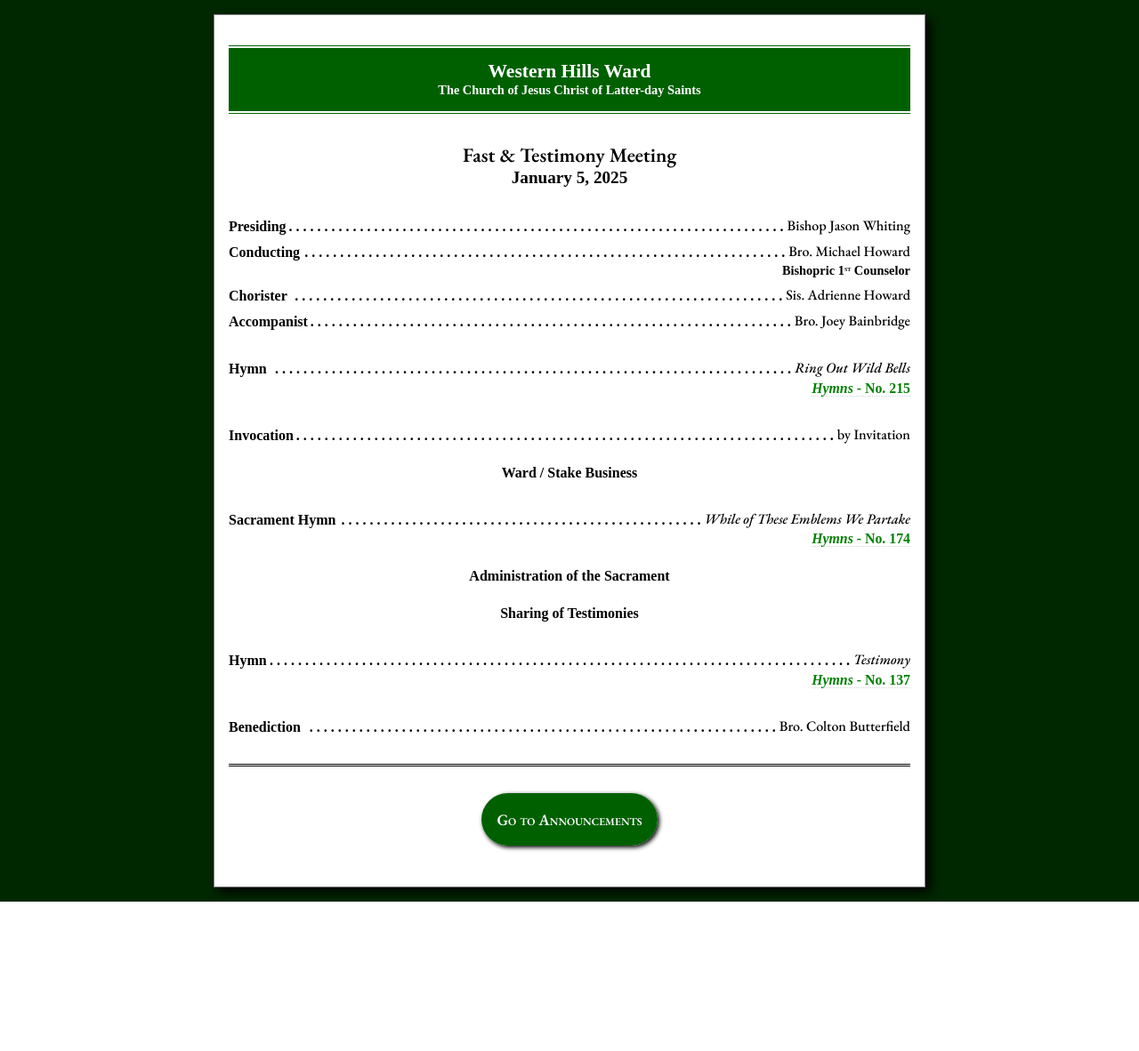
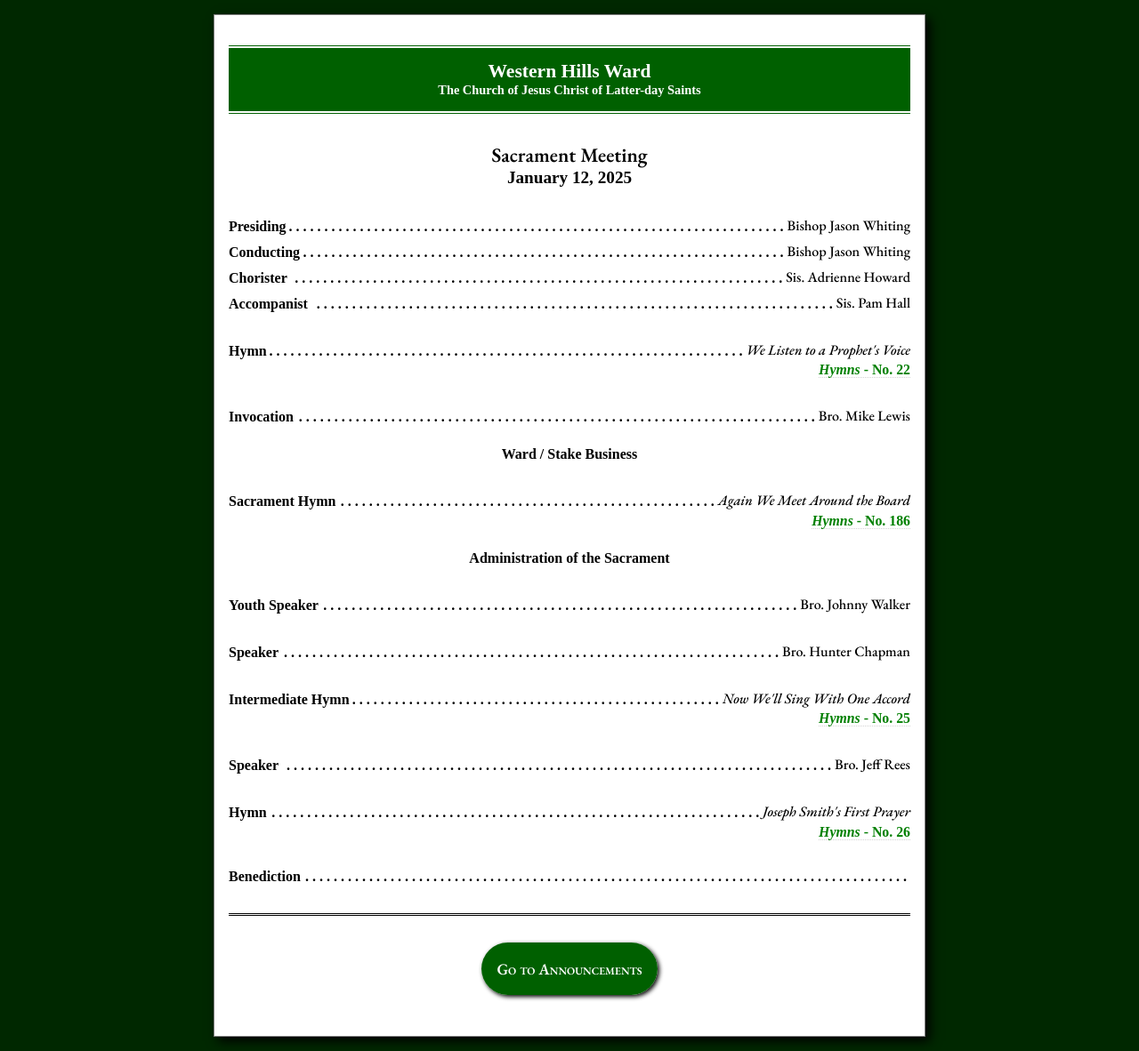
Before and after one commit to Wyoming-C64/westernhillsbulletin, a PHP site: page / in a window 1280 px wide. Shown: the whole page at 89% size. Before the commit the page ends 1014 px from the top, so only its background shows below. Run offline with PHP 8.4, Linux system fonts and the light colour scheme; some web fonts are replaced.

Commit message:
January 12, 2025

```diff
--- a/htdocs/globals.php
+++ b/htdocs/globals.php
@@ -1,6 +1,6 @@
 <?php
 
-$meetingDate = strtotime('January 5, 2025 10:30:00 am');
-$Fast_And_Testimony = TRUE;
+$meetingDate = strtotime('January 12, 2025 10:30:00 am');
+$Fast_And_Testimony = FALSE;
 
 ?>
--- a/htdocs/index.php
+++ b/htdocs/index.php
@@ -12,11 +12,26 @@
     'name' => 'Bishop Jason Whiting',
     'subline' => ''
   ),
+  // array(
+  //   'assignment' => 'Presiding',
+  //   'name' => 'Bro. Michael Howard',
+  //   'subline' => 'Bishopric 1<span class="super-ordinal">st</span> Counselor'
+  // ),
+  // array(
+  //   'assignment' => 'Presiding',
+  //   'name' => 'Bro. Ken Burke',
+  //   'subline' => 'Bishopric 2<span class="super-ordinal">nd</span> Counselor'
+  // ),
   array(
     'assignment' => 'Conducting',
-    'name' => 'Bro. Michael Howard',
-    'subline' => 'Bishopric 1<span class="super-ordinal">st</span> Counselor'
+    'name' => 'Bishop Jason Whiting',
+    'subline' => ''
   ),
+  // array(
+  //   'assignment' => 'Conducting',
+  //   'name' => 'Bro. Michael Howard',
+  //   'subline' => 'Bishopric 1<span class="super-ordinal">st</span> Counselor'
+  // ),
   // array(
   //   'assignment' => 'Conducting',
   //   'name' => 'Bro. Ken Burke',
@@ -26,45 +41,41 @@
     'assignment' => 'Chorister',
     'name' => 'Sis. Adrienne Howard',
   ),
-  // array(
-  //   'assignment' => 'Accompanist',
-  //   'name' => 'Sis. Pam Hall',
-  // ),
+  array(
+    'assignment' => 'Accompanist',
+    'name' => 'Sis. Pam Hall',
+  ),
   // array(
   //   'assignment' => 'Accompanist',
   //   'name' => 'Bro. Jason Bird',
   // ),
-  array(
-    'assignment' => 'Accompanist',
-    'name' => 'Bro. Joey Bainbridge',
-  ),
 );
 
 $hymns = array(
   'opening' => array(
     'assignment' => 'Hymn',
-    'name' => 'Ring Out Wild Bells',
-    'reference' => '<i>Hymns</i> - No. 215',
+    'name' => "We Listen to a Prophet's Voice",
+    'reference' => '<i>Hymns</i> - No. 22',
   ),
   'sacrament' => array(
     'assignment' => 'Sacrament Hymn',
-    'name' => 'While of These Emblems We Partake',
-    'tune' => 'Aeolian',
-    'reference' => '<i>Hymns</i> - No. 174',
+    'name' => "Again We Meet Around the Board",
+    // 'tune' => 'Aeolian',
+    'reference' => '<i>Hymns</i> - No. 186',
   ),
   'closing' => array(
     'assignment' => 'Hymn',
-    'name' => 'Testimony',
-    'reference' => '<i>Hymns</i> - No. 137',
+    'name' => "Joseph Smith's First Prayer",
+    'reference' => '<i>Hymns</i> - No. 26',
   ),
 );
 
 $intermissionMusic = array(
-  // array(
-  //   'assignment' => 'Intermediate Hymn',
-  //   'name' => 'Jesus, Lover of My Soul',
-  //   'reference' => '<i>Hymns</i> - No. ',
-  // ),
+  array(
+    'assignment' => 'Intermediate Hymn',
+    'name' => "Now We'll Sing With One Accord",
+    'reference' => '<i>Hymns</i> - No. 25',
+  ),
   // array(
   //   'assignment' => 'Musical Number',
   //   'name' => '',
@@ -73,16 +84,16 @@
 );
 
 $firstSpeakers = array(
-  // array(
-  //   'assignment' => 'Youth Speaker',
-  //   'name' => 'Sis. Adrienne Howard',
-  //   // 'subline' => 'Colorado Fort Collins Mission'
-  // ),
-  // array(
-  //   'assignment' => 'Speaker',
-  //   'name' => 'Sis. Melanie Lewis',
-  //   // 'subline' => ''
-  // ),
+  array(
+    'assignment' => 'Youth Speaker',
+    'name' => 'Bro. Johnny Walker',
+    // 'subline' => 'Colorado Fort Collins Mission'
+  ),
+  array(
+    'assignment' => 'Speaker',
+    'name' => 'Bro. Hunter Chapman',
+    'subline' => ''
+  ),
   // array(
   //   'assignment' => 'Speaker',
   //   'name' => '',
@@ -97,11 +108,11 @@
 );
 
 $secondSpeakers = array(
-  // array(
-  //   'assignment' => 'Speaker',
-  //   'name' => 'Bro. Ken Burke',
-  //   'subline' => 'Bishopric 2<span class="super-ordinal">nd</span> Counselor'
-  // ),
+  array(
+    'assignment' => 'Speaker',
+    'name' => 'Bro. Jeff Rees',
+    'subline' => ''
+  ),
   // array(
   //   'assignment' => 'Speaker',
   //   'name' => '',
@@ -124,22 +135,24 @@
 $prayers = array(
   'Invocation' => array(
     'assignment' => 'Invocation',
-    'name' => 'by Invitation',
+    'name' => 'Bro. Mike Lewis',
     // 'subline' => ''
   ),
   'Benediction' => array(
     'assignment' => 'Benediction',
-    'name' => 'Bro. Colton Butterfield',
+    'name' => '',
     // 'subline' => ''
   )
 );
 
 require('globals.php');
 $meetingType = ($Fast_And_Testimony ? "Fast & Testimony" : "Sacrament");
+$css_timestamp = filemtime('style.css');
 
 
 function makeHymnLink($title, $tune = '') {
   $output = strtolower($title);
+  $output = preg_replace('/[\']+/u', '', $output);
   $output = preg_replace('/[\s\pP]+/u', '-', $output);
   $output .= (strlen($tune) > 0 ? '-'.strtolower($tune) : '');
   $output = "https://www.churchofjesuschrist.org/study/manual/hymns/".$output."?lang=eng";
@@ -183,7 +196,7 @@
   <meta charset="UTF-8">
   <meta name="viewport" content="width=device-width, initial-scale=1.0">
   <title>Western Hills Ward Sacrament Meeting</title>
-  <link rel="stylesheet" href="style.css">
+  <link rel="stylesheet" href="style.css?ver=<?php echo $css_timestamp; ?>">
 </head>
 <body>
   <div class="program">
--- a/htdocs/style.css
+++ b/htdocs/style.css
@@ -37,6 +37,12 @@
 h3 {
   font-size: 0.9em;
   font-variant: small-caps;
+}
+
+img {
+  max-width: 100%;
+  width: 100%;
+  border: 0px;
 }
 
 a {
```
Also changed, not shown: htdocs/announcements.php (+9 -1 lines), htdocs/jan2025stakeprimary.png (added).
